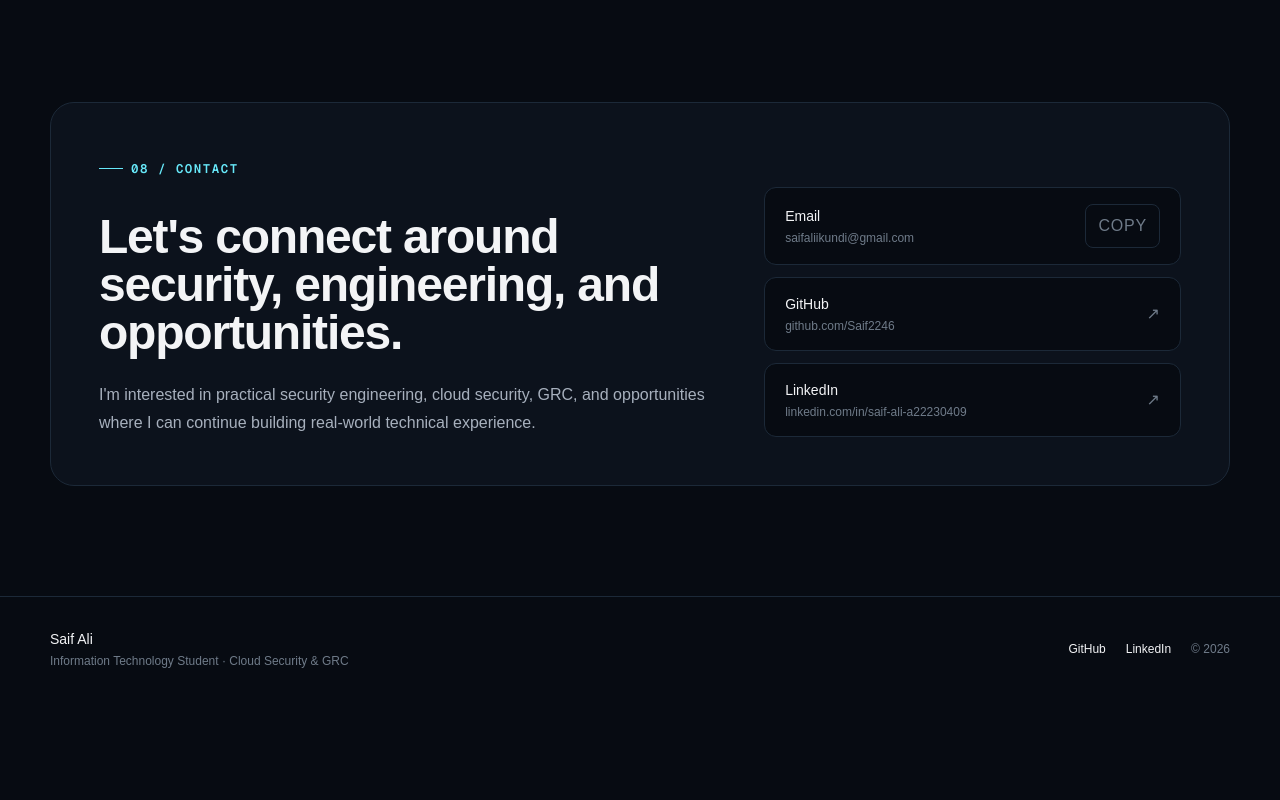
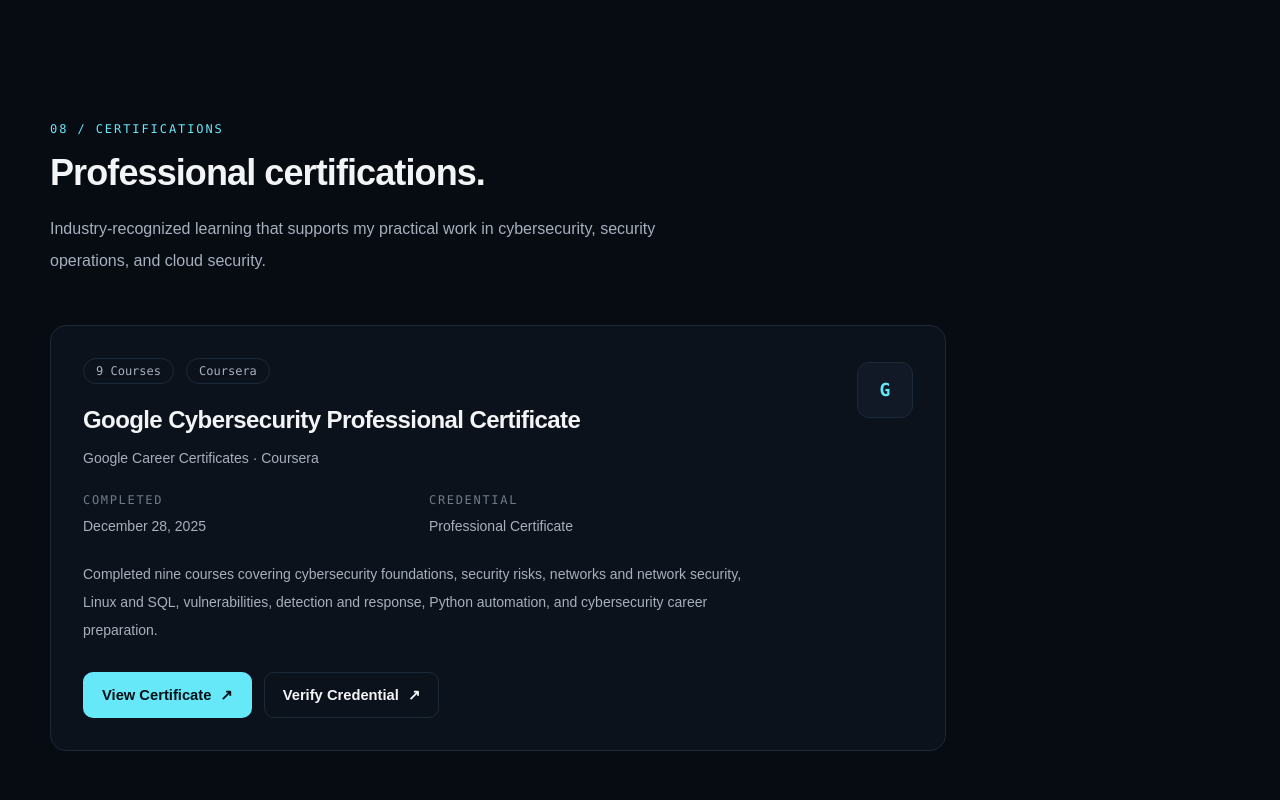
Before and after one commit to Saif2246/saif-portfolio, a Next.js app: page / in a window 1280 px wide. Shown: the part 7960-8760 px from the top of the page. Before the commit the page ends 8661 px from the top, so only its background shows below. Built offline with nearby package versions, Linux system fonts and the light colour scheme.

Commit message:
feat: add certifications section

```diff
--- a/app/page.tsx
+++ b/app/page.tsx
@@ -7,6 +7,7 @@
 import SecurityLab from "@/components/SecurityLab";
 import Skills from "@/components/Skills";
 import Education from "@/components/Education";
+import Certifications from "@/components/Certifications";
 import Contact from "@/components/Contact";
 import Footer from "@/components/Footer";
 
@@ -24,6 +25,7 @@
         <SecurityLab />
         <Skills />
         <Education />
+        <Certifications />
         <Contact />
       </main>
 
--- /dev/null
+++ b/components/Certifications.tsx
@@ -0,0 +1,118 @@
+const certificate = {
+  title: "Google Cybersecurity Professional Certificate",
+  issuer: "Google Career Certificates",
+  platform: "Coursera",
+  date: "December 28, 2025",
+  courses: "9 Courses",
+  certificateUrl:
+    "/certificates/google-cybersecurity-professional-certificate.pdf",
+  verificationUrl:
+    "https://coursera.org/verify/professional-cert/6KW22LPQ6C12",
+};
+
+export default function Certifications() {
+  return (
+    <section
+      id="certifications"
+      className="border-t border-[var(--border)] py-24 md:py-32"
+    >
+      <div className="container">
+        <div className="max-w-3xl">
+          <p className="font-mono text-xs font-medium uppercase tracking-[0.16em] text-[var(--accent)]">
+            08 / Certifications
+          </p>
+
+          <h2 className="mt-4 text-3xl font-bold tracking-tight text-[var(--text-primary)] sm:text-4xl">
+            Professional certifications.
+          </h2>
+
+          <p className="mt-5 max-w-2xl text-base leading-8 text-[var(--text-secondary)]">
+            Industry-recognized learning that supports my practical work in
+            cybersecurity, security operations, and cloud security.
+          </p>
+        </div>
+
+        <div className="mt-12 max-w-4xl">
+          <article className="group rounded-2xl border border-[var(--border)] bg-[var(--surface)] p-6 transition-colors duration-200 hover:border-[var(--border-hover)] sm:p-8">
+            <div className="flex flex-col gap-8 lg:flex-row lg:items-start lg:justify-between">
+              <div className="max-w-2xl">
+                <div className="mb-5 flex flex-wrap items-center gap-3">
+                  <span className="rounded-full border border-[var(--border)] px-3 py-1 font-mono text-xs text-[var(--text-secondary)]">
+                    {certificate.courses}
+                  </span>
+
+                  <span className="rounded-full border border-[var(--border)] px-3 py-1 font-mono text-xs text-[var(--text-secondary)]">
+                    {certificate.platform}
+                  </span>
+                </div>
+
+                <h3 className="text-2xl font-semibold tracking-tight text-[var(--text-primary)]">
+                  {certificate.title}
+                </h3>
+
+                <p className="mt-3 text-sm text-[var(--text-secondary)]">
+                  {certificate.issuer} · {certificate.platform}
+                </p>
+
+                <div className="mt-6 grid gap-5 sm:grid-cols-2">
+                  <div>
+                    <p className="font-mono text-xs uppercase tracking-[0.14em] text-[var(--text-muted)]">
+                      Completed
+                    </p>
+                    <p className="mt-2 text-sm text-[var(--text-secondary)]">
+                      {certificate.date}
+                    </p>
+                  </div>
+
+                  <div>
+                    <p className="font-mono text-xs uppercase tracking-[0.14em] text-[var(--text-muted)]">
+                      Credential
+                    </p>
+                    <p className="mt-2 text-sm text-[var(--text-secondary)]">
+                      Professional Certificate
+                    </p>
+                  </div>
+                </div>
+
+                <p className="mt-6 text-sm leading-7 text-[var(--text-secondary)]">
+                  Completed nine courses covering cybersecurity foundations,
+                  security risks, networks and network security, Linux and
+                  SQL, vulnerabilities, detection and response, Python
+                  automation, and cybersecurity career preparation.
+                </p>
+
+                <div className="mt-7 flex flex-col gap-3 sm:flex-row">
+                  <a
+                    href={certificate.certificateUrl}
+                    target="_blank"
+                    rel="noopener noreferrer"
+                    className="button button-primary"
+                  >
+                    View Certificate
+                    <span aria-hidden="true">↗</span>
+                  </a>
+
+                  <a
+                    href={certificate.verificationUrl}
+                    target="_blank"
+                    rel="noopener noreferrer"
+                    className="button button-secondary"
+                  >
+                    Verify Credential
+                    <span aria-hidden="true">↗</span>
+                  </a>
+                </div>
+              </div>
+
+              <div className="shrink-0 lg:pt-1">
+                <div className="flex h-14 w-14 items-center justify-center rounded-xl border border-[var(--border)] bg-[var(--surface-elevated)] font-mono text-lg font-semibold text-[var(--accent)]">
+                  G
+                </div>
+              </div>
+            </div>
+          </article>
+        </div>
+      </div>
+    </section>
+  );
+}
--- a/components/Contact.tsx
+++ b/components/Contact.tsx
@@ -42,7 +42,7 @@
         <div className="rounded-3xl border border-[var(--border)] bg-[var(--surface)] p-8 md:p-12">
           <div className="grid gap-10 lg:grid-cols-[1.2fr_0.8fr] lg:items-end">
             <div>
-              <p className="eyebrow">08 / Contact</p>
+              <p className="eyebrow">09 / Contact</p>
 
               <h2 className="mt-5 max-w-3xl text-3xl font-semibold tracking-tight text-[var(--text-primary)] sm:text-4xl md:text-5xl">
                 Let&apos;s connect around security, engineering, and
```
Also changed, not shown: 1 other file (tests, documents, lock files or other folders).
